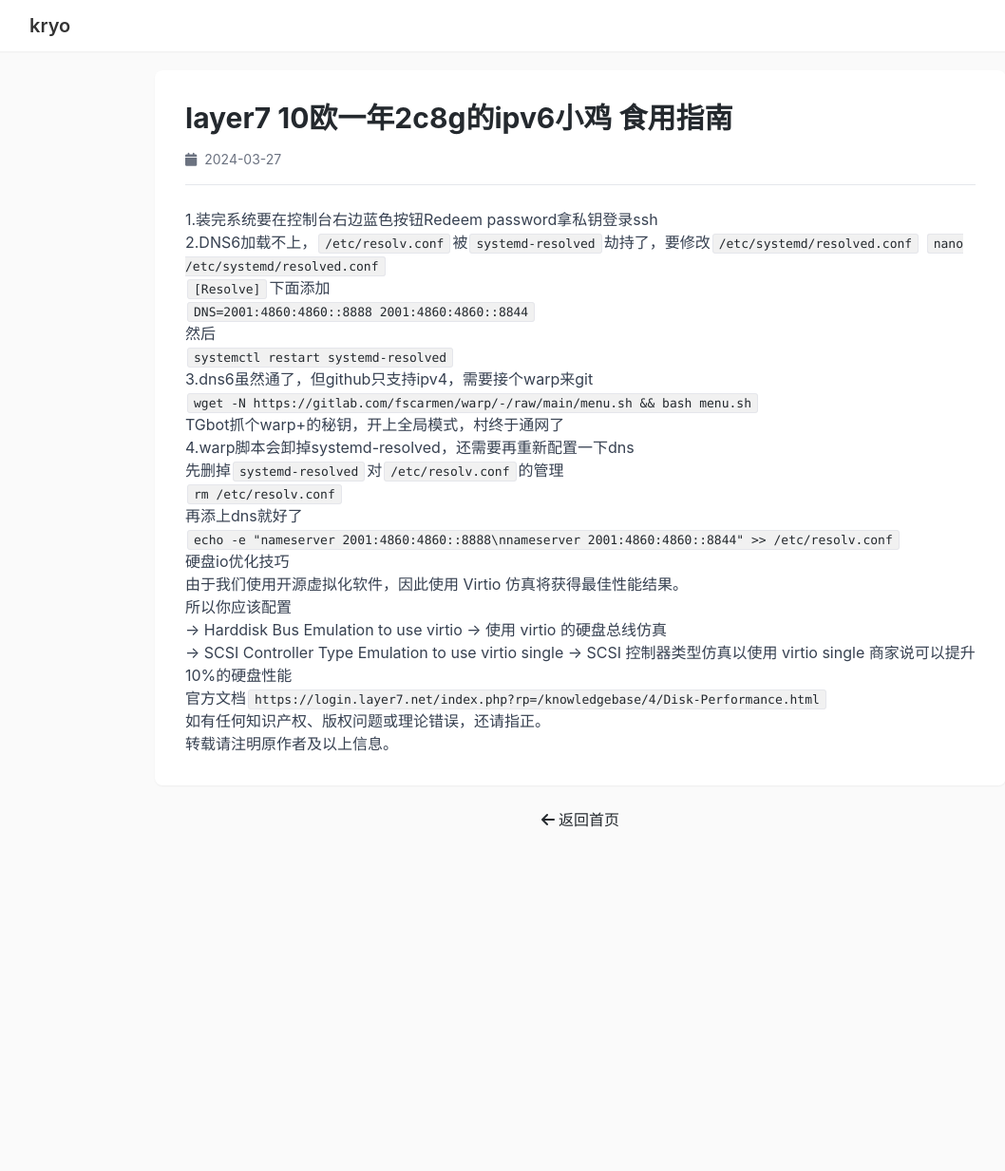
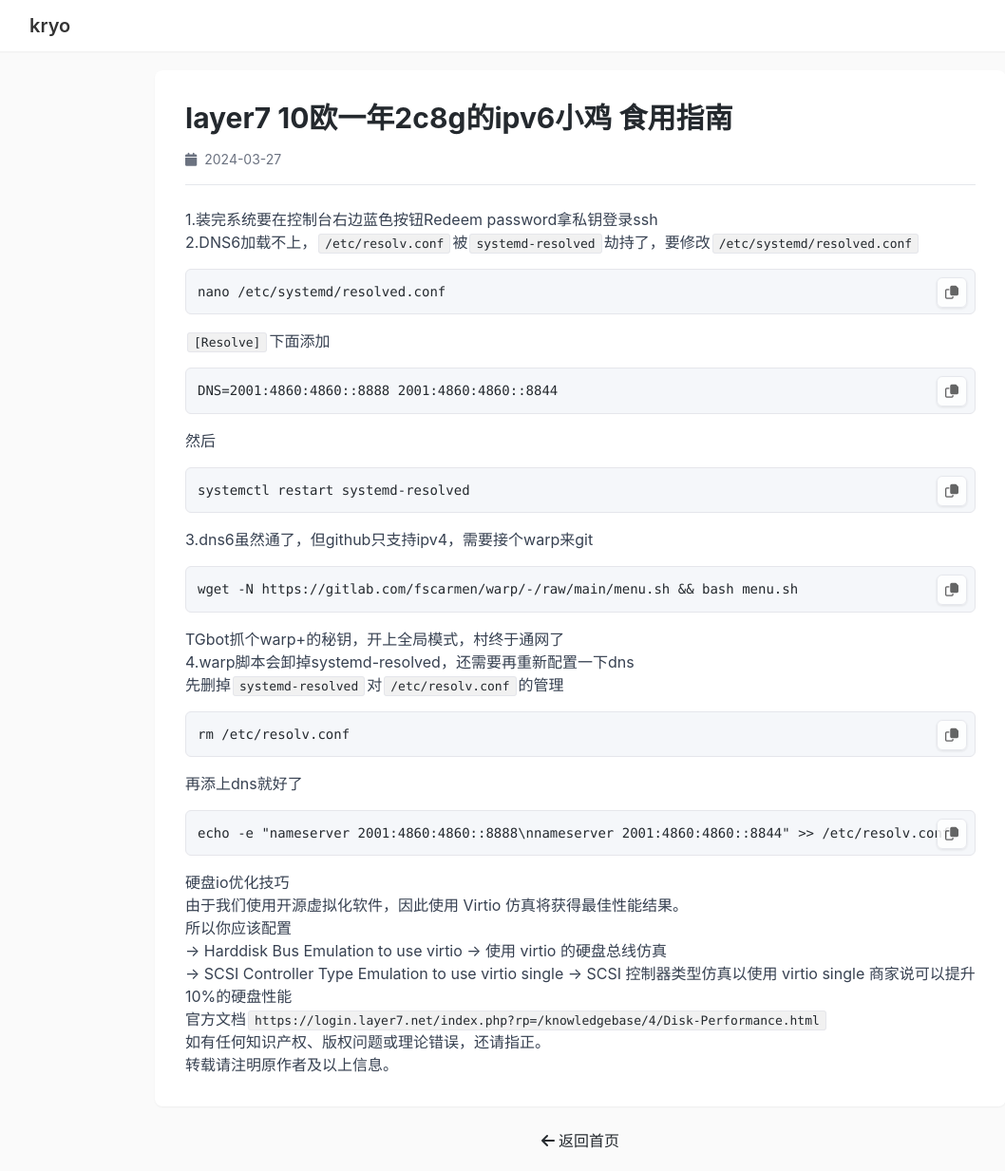
Before and after one commit to kryo0o/kryo0o.github.io, a Jekyll site: the page built from _posts/2024-03-29-layer7 10欧一年2c8g的ipv6小鸡 食用指南 转自LOC .md, in a window 1280 px wide and 1233 px high. Shown: the whole window at 95% size, without its empty margins (29-1087 px from the left). Built offline with Jekyll 4.4.1, drawn with Linux system fonts in a browser that asks for light colours; nearby versions of some CDN libraries.

````diff
--- a/_posts/2024-03-29-layer7 10欧一年2c8g的ipv6小鸡 食用指南 转自LOC .md
+++ b/_posts/2024-03-29-layer7 10欧一年2c8g的ipv6小鸡 食用指南 转自LOC .md
@@ -10,20 +10,28 @@ author: 'kryo'
 1.装完系统要在控制台右边蓝色按钮Redeem password拿私钥登录ssh
 
 2.DNS6加载不上，`/etc/resolv.conf`被`systemd-resolved`劫持了，要修改`/etc/systemd/resolved.conf`
-`nano /etc/systemd/resolved.conf`
+
+```
+nano /etc/systemd/resolved.conf
+```
 
 `[Resolve]`下面添加
 
-`DNS=2001:4860:4860::8888 2001:4860:4860::8844`
-
+```
+DNS=2001:4860:4860::8888 2001:4860:4860::8844
+```
 然后
 
-`systemctl restart systemd-resolved`
+```
+systemctl restart systemd-resolved
+```
 
 
 3.dns6虽然通了，但github只支持ipv4，需要接个warp来git
 
-`wget -N https://gitlab.com/fscarmen/warp/-/raw/main/menu.sh && bash menu.sh`
+```
+wget -N https://gitlab.com/fscarmen/warp/-/raw/main/menu.sh && bash menu.sh
+```
 
 TGbot抓个warp+的秘钥，开上全局模式，村终于通网了
 
@@ -31,11 +39,15 @@ TGbot抓个warp+的秘钥，开上全局模式，村终于通网了
 
 先删掉`systemd-resolved`对`/etc/resolv.conf`的管理
 
-`rm /etc/resolv.conf`
+```
+rm /etc/resolv.conf
+```
 
 再添上dns就好了
 
-`echo -e "nameserver 2001:4860:4860::8888\nnameserver 2001:4860:4860::8844" >> /etc/resolv.conf`
+```
+echo -e "nameserver 2001:4860:4860::8888\nnameserver 2001:4860:4860::8844" >> /etc/resolv.conf
+```
 
 5. 硬盘io优化技巧
 
@@ -52,6 +64,7 @@ TGbot抓个warp+的秘钥，开上全局模式，村终于通网了
 
 官方文档`https://login.layer7.net/index.php?rp=/knowledgebase/4/Disk-Performance.html`
 
+
 > 如有任何知识产权、版权问题或理论错误，还请指正。
 >
 > 转载请注明原作者及以上信息。
````
